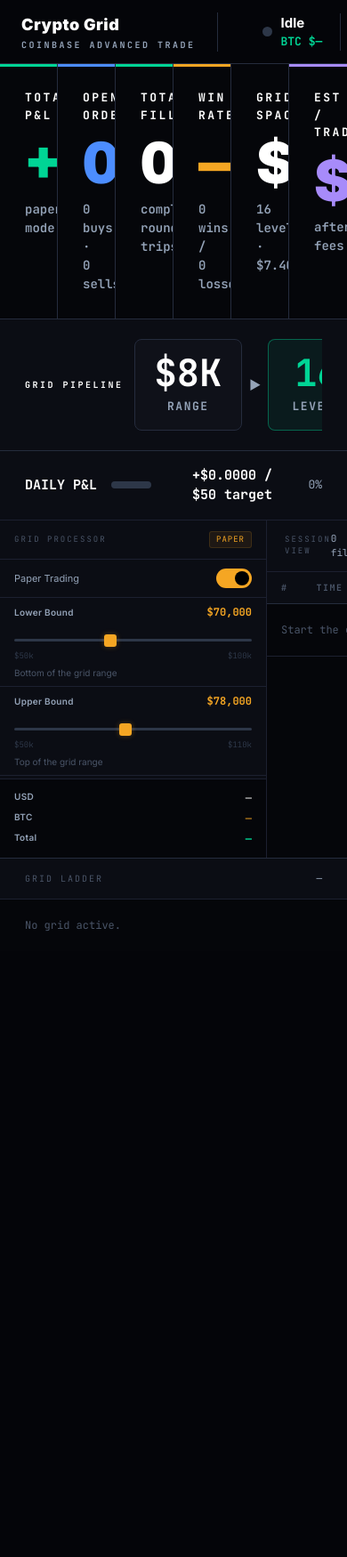
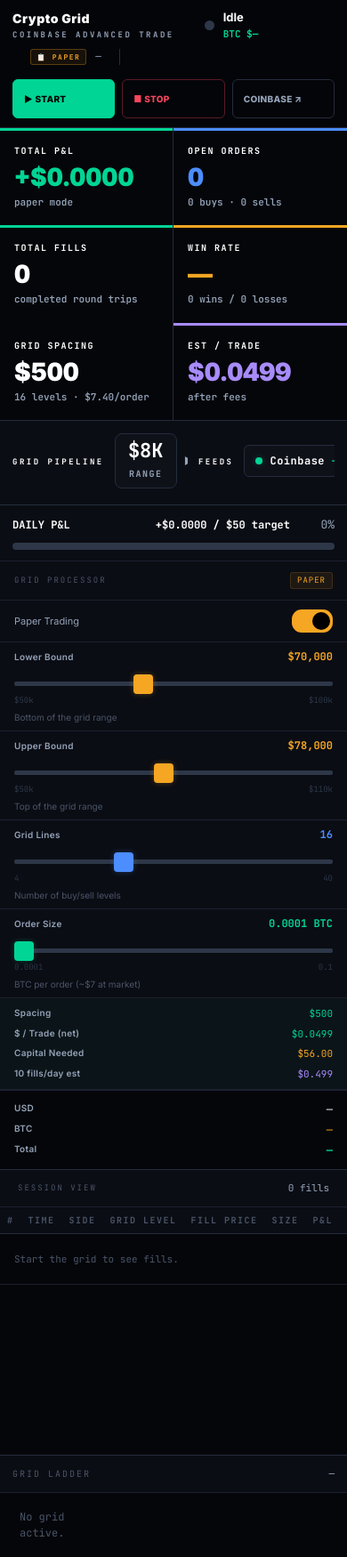
Before and after one commit to papjamzzz/crypto-grid, a Flask app: page / in a window 390 px wide. Shown: the whole page at 89% size. Before the commit the page ends 1047 px from the top, so only its background shows below. Run offline with Flask 3, Linux system fonts and the light colour scheme; data that the repository does not hold is empty.

Commit message:
Mobile/iOS: full responsive layout — 2-col metrics, stacked panels, touch targets, safe-area insets
Co-Authored-By: Claude Sonnet 4.6 <noreply@anthropic.com>

```diff
--- a/templates/index.html
+++ b/templates/index.html
@@ -2,7 +2,10 @@
 <html lang="en">
 <head>
 <meta charset="UTF-8">
-<meta name="viewport" content="width=device-width, initial-scale=1.0">
+<meta name="viewport" content="width=device-width, initial-scale=1.0, viewport-fit=cover">
+<meta name="apple-mobile-web-app-capable" content="yes">
+<meta name="apple-mobile-web-app-status-bar-style" content="black-translucent">
+<meta name="theme-color" content="#05060a">
 <title>Crypto Grid</title>
 <style>
   @import url('https://fonts.googleapis.com/css2?family=Inter:wght@300;400;500;600;700;800;900&family=JetBrains+Mono:wght@400;500;600;700&display=swap');
@@ -42,6 +45,8 @@
     height: 72px; background: rgba(5,6,10,0.97); backdrop-filter: blur(12px);
     border-bottom: 1px solid var(--border2);
     display: flex; align-items: center; gap: 6px; padding: 0 24px;
+    padding-left: max(24px, env(safe-area-inset-left));
+    padding-right: max(24px, env(safe-area-inset-right));
     overflow-x: auto; white-space: nowrap;
   }
   .t-logo-wrap {
@@ -263,6 +268,113 @@
   .lc-tag.sell { color: var(--red);   }
   .lc-tag.filled { color: var(--muted); }
   .lc-pnl  { font-family: var(--mono); font-size: 10px; }
+
+  /* ══ MOBILE / iOS RESPONSIVE ══ */
+  @media (max-width: 768px) {
+
+    /* Smooth iOS momentum scroll everywhere */
+    * { -webkit-overflow-scrolling: touch; }
+
+    /* ── Transport bar: 2-row on mobile ── */
+    .transport {
+      height: auto; flex-wrap: wrap; padding: 10px 14px; gap: 8px;
+    }
+    .t-logo-wrap {
+      padding-right: 14px; margin-right: 0; border-right: none;
+      flex: 0 0 auto;
+    }
+    .t-brand  { font-size: 15px; }
+    .t-sub    { font-size: 9px; }
+    .t-status {
+      padding: 0 12px; margin-right: 0; border-right: none;
+      flex: 1 1 auto;
+    }
+    .t-status-text { font-size: 13px; }
+    .t-price       { font-size: 11px; }
+    .t-spacer      { display: none; }
+    .paper-pill    { font-size: 8px; padding: 2px 6px; }
+
+    /* Button row: full-width strip below logo/status */
+    .transport::after {
+      content: ''; flex-basis: 100%; order: 10; /* force buttons to wrap row */
+    }
+    .t-btn {
+      flex: 1; height: 44px; font-size: 11px; padding: 0 12px;
+      margin-left: 0; min-width: 0;
+    }
+    #btn-start, #btn-stop, #btn-coinbase { order: 11; }
+
+    /* ── Metric strip: 2-col grid ── */
+    .metric-strip { grid-template-columns: repeat(2, 1fr); }
+    .metric       { padding: 18px 16px; }
+    .metric:nth-child(2n) { border-right: none; }
+    .metric:nth-child(5)  { border-right: 1px solid var(--border2); }
+    .metric-label  { font-size: 10px; letter-spacing: 1.5px; margin-bottom: 8px; }
+    .metric-value  { font-size: 36px; }
+    .metric-sub    { font-size: 11px; margin-top: 6px; }
+
+    /* ── Pipeline strip: horizontal scroll ── */
+    .pipeline-strip { padding: 14px 14px; gap: 12px; }
+    .pipe-stages    { overflow-x: auto; -webkit-overflow-scrolling: touch; flex-wrap: nowrap; padding-bottom: 4px; }
+    .pipe-stage     { min-width: 80px; padding: 10px 14px; }
+    .pipe-num       { font-size: 26px; }
+    .pipe-name      { font-size: 10px; }
+    .source-chips   { overflow-x: auto; -webkit-overflow-scrolling: touch; flex-wrap: nowrap; padding-bottom: 4px; }
+    .src-chip       { padding: 8px 12px; }
+    .src-name, .src-val { font-size: 12px; }
+    .pipe-label     { font-size: 9px; white-space: nowrap; }
+    .pipe-arrow     { font-size: 11px; }
+    .pipe-divider   { display: none; }
+
+    /* ── P&L bar ── */
+    .pnl-bar-row    { padding: 12px 14px; gap: 10px; flex-wrap: wrap; }
+    .pnl-bar-label  { font-size: 12px; }
+    .pnl-bar-track  { flex: 1 1 100%; order: 3; }
+    .pnl-bar-val    { font-size: 12px; width: auto; flex: 1; }
+    .pnl-bar-pct    { font-size: 12px !important; width: auto; }
+
+    /* ── Main layout: single column ── */
+    .layout {
+      display: flex; flex-direction: column;
+      height: auto; overflow: visible;
+    }
+    .left-panel {
+      border-right: none; border-bottom: 1px solid var(--border2);
+      height: auto; overflow: visible;
+    }
+    .fader-scroll  { overflow: visible; max-height: none; }
+    .right-panel   { height: auto; min-height: 320px; }
+    .session-table-wrap { overflow-x: auto; -webkit-overflow-scrolling: touch; }
+
+    /* ── Table: smaller text, keep scrollable ── */
+    thead th, tbody td { padding: 8px 10px; font-size: 11px; }
+
+    /* ── Ladder: tighter ── */
+    .ladder-wrap   { grid-template-columns: repeat(auto-fill, minmax(100px, 1fr)); padding: 6px 10px; max-height: 200px; }
+    .ladder-header { padding: 12px 14px; }
+    .lc-price { font-size: 11px; }
+    .lc-tag   { font-size: 8px; }
+
+    /* Bigger range slider thumbs for touch */
+    input[type=range] { height: 5px; }
+    input[type=range]::-webkit-slider-thumb { width: 22px; height: 22px; border-radius: 4px; }
+
+    /* Toggle: slightly larger */
+    .toggle-switch { width: 46px; height: 26px; }
+    .toggle-track::before { height: 20px; width: 20px; }
+    input:checked + .toggle-track::before { transform: translateX(20px); }
+  }
+
+  @media (max-width: 480px) {
+    .metric-strip   { grid-template-columns: repeat(2, 1fr); }
+    .metric-value   { font-size: 28px; }
+    .t-brand        { font-size: 14px; }
+    .pipe-num       { font-size: 22px; }
+    .pipe-stage     { min-width: 70px; padding: 8px 10px; }
+    .t-btn          { font-size: 10px; letter-spacing: 0.3px; }
+    thead th        { font-size: 10px; padding: 7px 8px; }
+    tbody td        { font-size: 11px; padding: 7px 8px; }
+  }
 </style>
 </head>
 <body>
```
